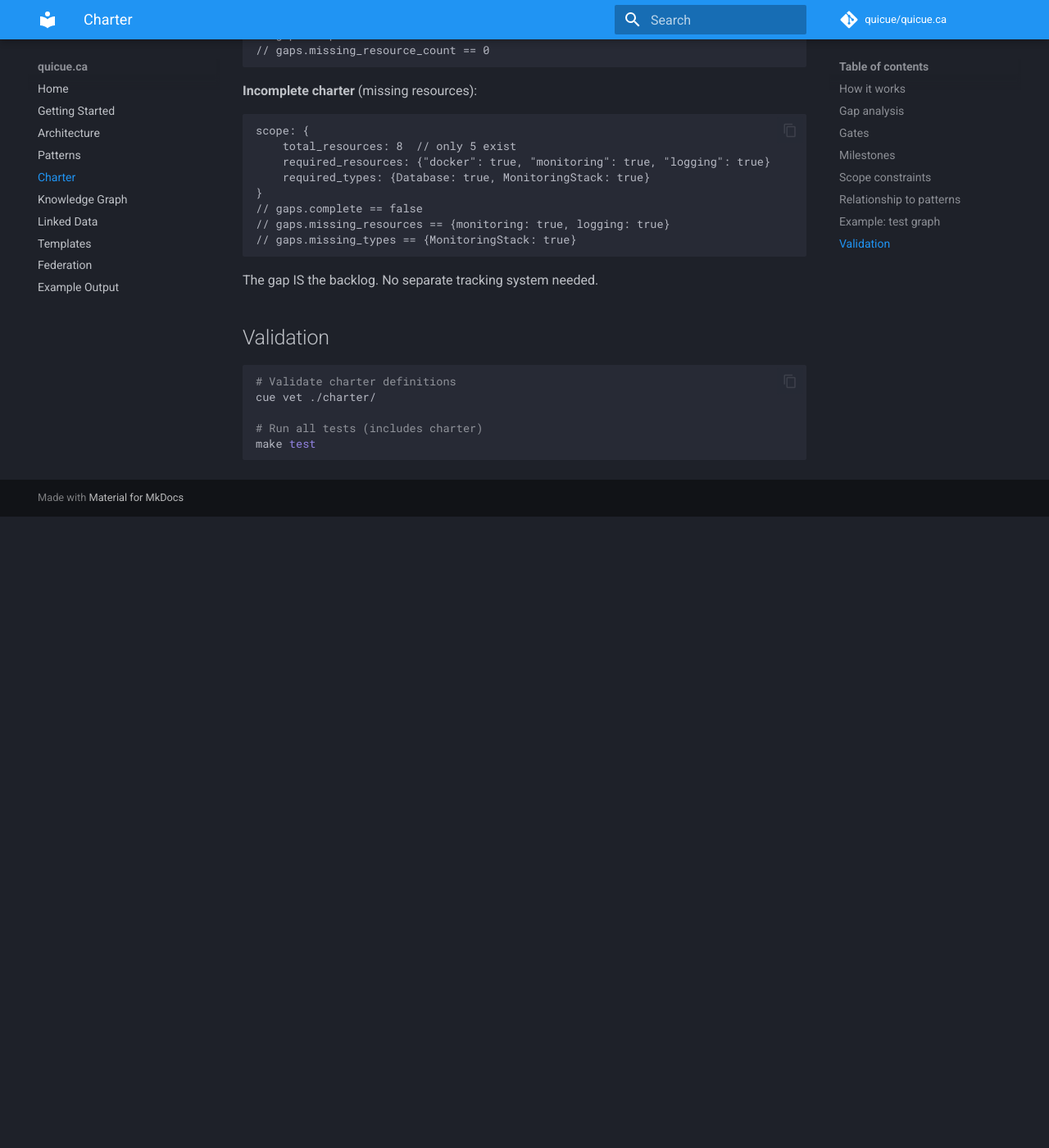
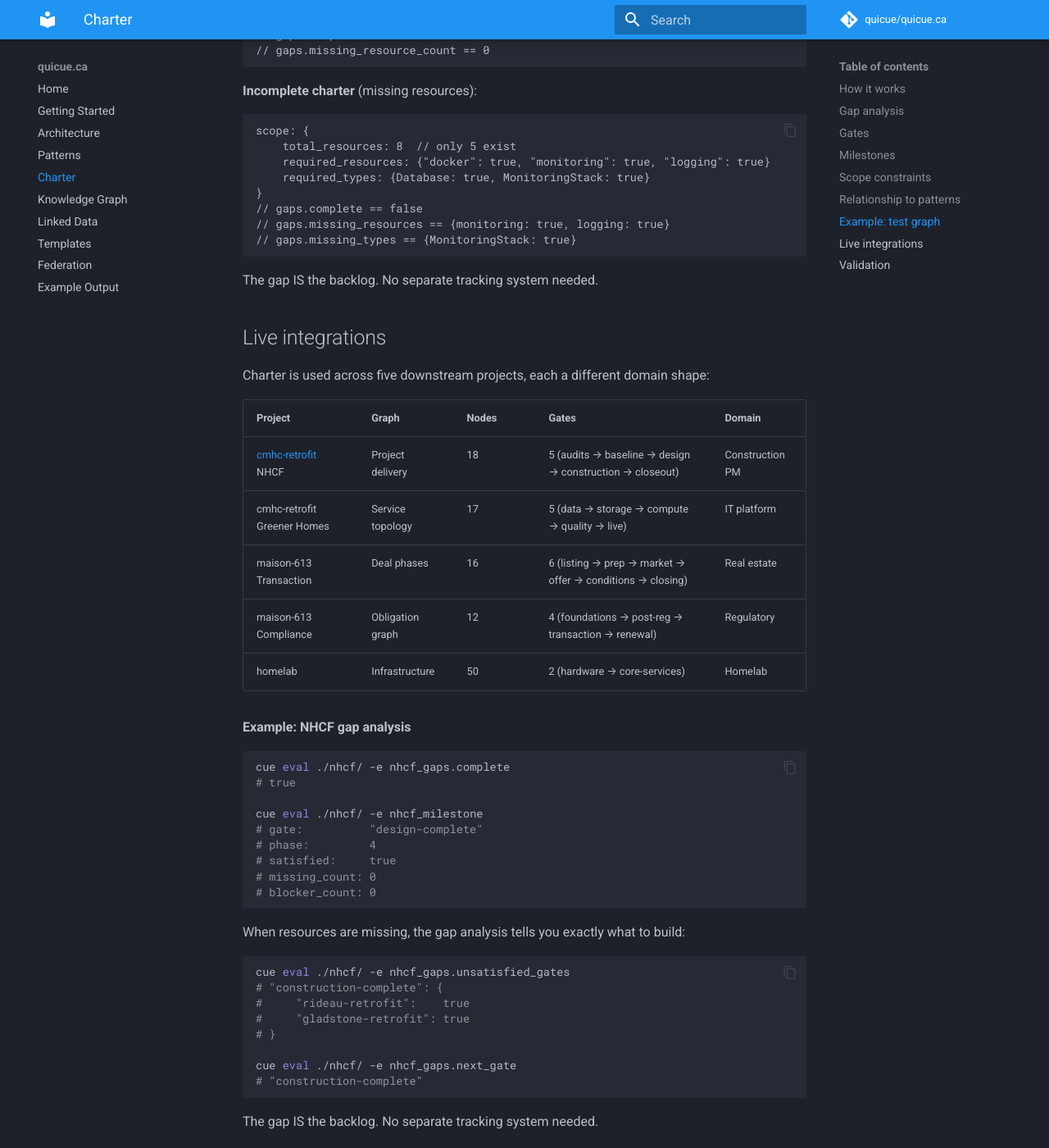
Before and after one commit to quicue/quicue.ca, an MkDocs documentation site: the page built from docs/charter.md, in a window 1280 px wide and 1400 px high, scrolled down 4179 px. Shown: the whole window at 82% size. Built offline with MkDocs 1.6.1 and Material for MkDocs 9.7.7, drawn with Linux system fonts in a browser that asks for light colours; comment, search, counter and statistics services are not loaded; before the commit the page ends 4809 px from its top, so only the background shows below that.

Commit message:
Add live integration examples to charter docs
Shows all 5 downstream charter integrations with gate counts and
domain shapes. Includes example gap analysis output showing both
satisfied and unsatisfied states.

````diff
--- a/docs/charter.md
+++ b/docs/charter.md
@@ -179,6 +179,47 @@
 
 The gap IS the backlog. No separate tracking system needed.
 
+## Live integrations
+
+Charter is used across five downstream projects, each a different domain shape:
+
+| Project | Graph | Nodes | Gates | Domain |
+|---------|-------|-------|-------|--------|
+| [cmhc-retrofit](https://github.com/quicue/cmhc-retrofit) NHCF | Project delivery | 18 | 5 (audits → baseline → design → construction → closeout) | Construction PM |
+| cmhc-retrofit Greener Homes | Service topology | 17 | 5 (data → storage → compute → quality → live) | IT platform |
+| maison-613 Transaction | Deal phases | 16 | 6 (listing → prep → market → offer → conditions → closing) | Real estate |
+| maison-613 Compliance | Obligation graph | 12 | 4 (foundations → post-reg → transaction → renewal) | Regulatory |
+| homelab | Infrastructure | 50 | 2 (hardware → core-services) | Homelab |
+
+**Example: NHCF gap analysis**
+
+```bash
+cue eval ./nhcf/ -e nhcf_gaps.complete
+# true
+
+cue eval ./nhcf/ -e nhcf_milestone
+# gate:          "design-complete"
+# phase:         4
+# satisfied:     true
+# missing_count: 0
+# blocker_count: 0
+```
+
+When resources are missing, the gap analysis tells you exactly what to build:
+
+```bash
+cue eval ./nhcf/ -e nhcf_gaps.unsatisfied_gates
+# "construction-complete": {
+#     "rideau-retrofit":    true
+#     "gladstone-retrofit": true
+# }
+
+cue eval ./nhcf/ -e nhcf_gaps.next_gate
+# "construction-complete"
+```
+
+The gap IS the backlog. No separate tracking system needed.
+
 ## Validation
 
 ```bash
````
